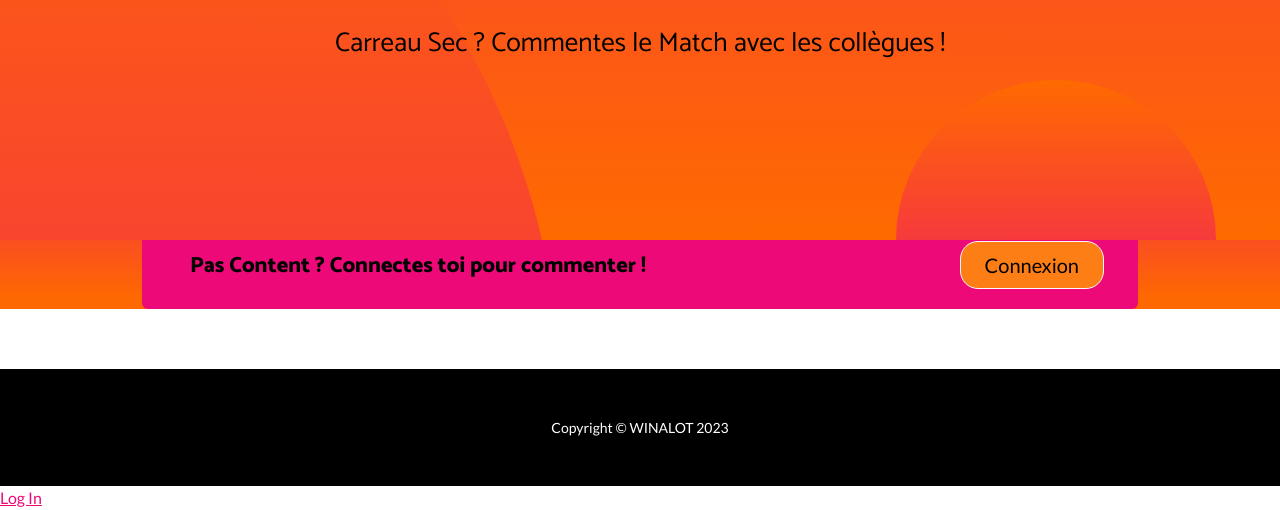
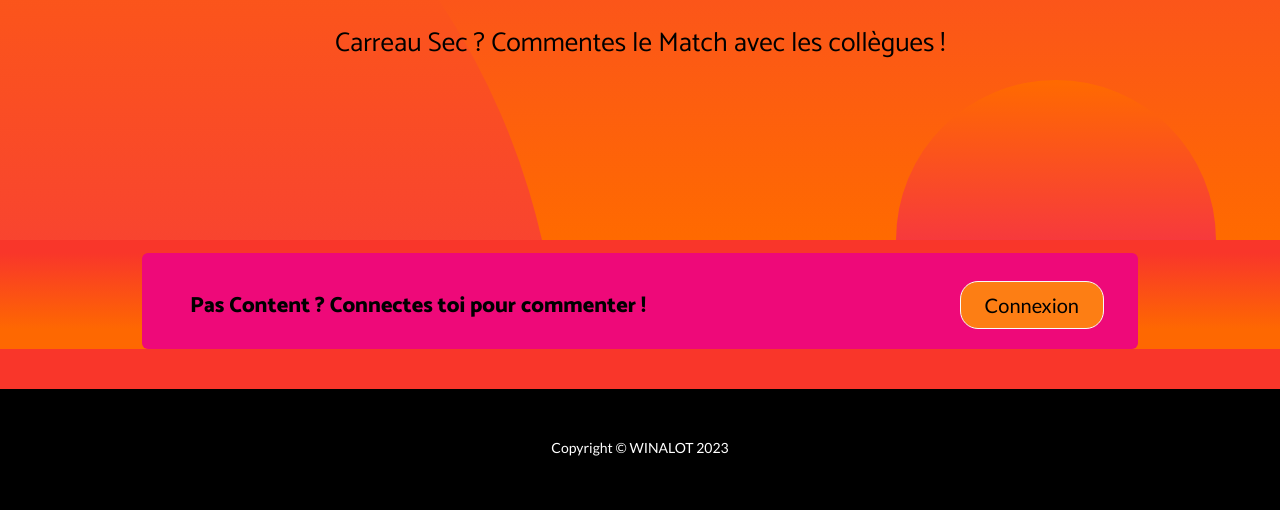
Before and after one commit to mborsu/personal_project_, a Django app: template winalot/scores/templates/scores/match_comment.html in a window 1280 px wide. Shown: the part 905-1415 px from the top of the page. After the commit the page ends 1361 px from the top, so only its background shows below. Run offline with Django 4.2, Linux system fonts and the light colour scheme; the template is opened without the code that fills it, so the values that code supplies are empty; some libraries are stand-ins or nearby versions.

Commit message:
Made fancier HTML

```diff
--- a/winalot/scores/templates/scores/match_comment.html
+++ b/winalot/scores/templates/scores/match_comment.html
@@ -12,7 +12,7 @@
     <link rel="stylesheet" href="{% static 'scores/assets/css/Login-Form-Basic-icons.css'%}">
 </head>
 
-<body>
+<body style="background: #f9362a;">
     <nav class="navbar navbar-dark navbar-expand-lg fixed-top bg-dark navbar-custom" style="background: linear-gradient(#000000 1%, black 35%, rgb(0,0,0) 86%), var(--bs-red);border-color: var(--bs-black);">
         <div class="container"><a class="navbar-brand" href="#"><img class="rounded img-fluid" src="{% static 'scores/assets/img/Capture_d_écran_2023-04-14_165538-removebg-preview.png' %}" width="144" height="31"></a><button data-bs-toggle="collapse" class="navbar-toggler" data-bs-target="#navbarResponsive"><span class="visually-hidden">Toggle navigation</span><span class="navbar-toggler-icon"></span></button>
             <div class="collapse navbar-collapse" id="navbarResponsive">
@@ -63,14 +63,14 @@
         <div class="bg-circle-3 bg-circle"></div>
         <div class="bg-circle-4 bg-circle"></div>
     </header>
-    <section style="margin-top: -87px;margin-bottom: 48px;background: linear-gradient(#f9482a 12%, #fe6801 88%);">
+    <section style="margin-top: -87px;margin-bottom: -20px;background: linear-gradient(#f9362a 0%, #fe6801 80%);">
         <div class="container" style="text-align: center;"><span> {% if user.is_authenticated %} </span>
             <form method="POST"><span> {% csrf_token %} </span>
                 <div class="form-group">
                     <h1 style="height: 50.25px;font-size: 26.88px;">Commentez le match !</h1><textarea name="contenu" style="width: 700px;height: 86.5938px;margin-right: 27px;margin-bottom: 31px;border-radius: 9px;margin-top: 40px;" placeholder="Oh Belle... Tu  veux commenter le match un peu ?"></textarea><button class="btn btn-primary" style="margin-top: -140px;" type="submit">Publier</button>
                 </div>
             </form><span> {% else %} </span>
-            <div class="text-white bg-primary border-0 border-primary d-flex flex-column justify-content-between flex-lg-row border rounded p-4 p-md-5" style="--bs-primary: #8e7581;--bs-primary-rgb: 142,117,129;--bs-body-bg: var(--bs-purple);color: var(--bs-purple);background: var(--bs-blue);margin: 60px;height: 84px;">
+            <div class="text-white bg-primary border-0 border-primary d-flex flex-column justify-content-between flex-lg-row border rounded p-4 p-md-5" style="--bs-primary: #f9362a;--bs-primary-rgb: 200,200,200;--bs-body-bg: var(--bs-danger);color: var(--bs-danger);background: var(--bs-danger);margin: 60px;height: 84px; margin-top: 100px">
                 <h1 style="font-size: 21.88px;color: var(--bs-black);margin-bottom: 0px;padding: 0px;margin-top: -8px;">Pas Content ? Connectes toi pour commenter !</h1>
                 <div class="pb-2 pb-lg-1"></div>
                 <div class="my-2"><a class="btn btn-light fs-5 py-2 px-4" role="button" href="{% url 'login' %}?next={% url 'scores:index' %}" style="margin-right: -14px;margin-top: -37px;background: var(--bs-orange);border-radius: 18px;">Connexion</a></div>
@@ -78,16 +78,12 @@
                 {% for comment in comments %} </span>
                     <div class="col" style="width: 800px;margin: auto;">
 
-                        <h1 style="text-align: left;color: var(--bs-indigo);font-weight: bold;font-size: 24.89px;">{{comment.auteur}}<span style="margin-left: 12px;color: var(--bs-gray);font-size: 16.89px;text-align: center;">{{comment.date}}
+                        <h1 style="text-align: left;color: var(--bs-black);font-weight: bold;font-size: 14px;">{{comment.auteur}}<span style="margin-left: 12px;color: #d20101;font-size: 14px;text-align: center;">{{comment.date}}
+                            {% if user == comment.auteur %}
 
+                                <a href="{% url 'scores:edit_comment' comment.id %}" style="margin-left: 11px;font-size: 14px;color: #ffc700;">edit</a>
 
-                        {% if user == comment.auteur %}
-
-
-                            <a href="{% url 'scores:edit_comment' comment.id %}" style="margin-left: 11px;font-size: 12.89px;color: var(--bs-red);">edit</a>
-
-
-                        {% endif %}
+                            {% endif %}
 
                         </span></h1>
 
@@ -103,7 +99,7 @@
         <div class="container">
             <p class="text-center text-white m-0 small">Copyright&nbsp;© WINALOT 2023</p>
         </div>
-    </footer><a href="#">Log In</a>
+    </footer>
     <script src="assets/bootstrap/js/bootstrap.min.js"></script>
 </body>
 
```
